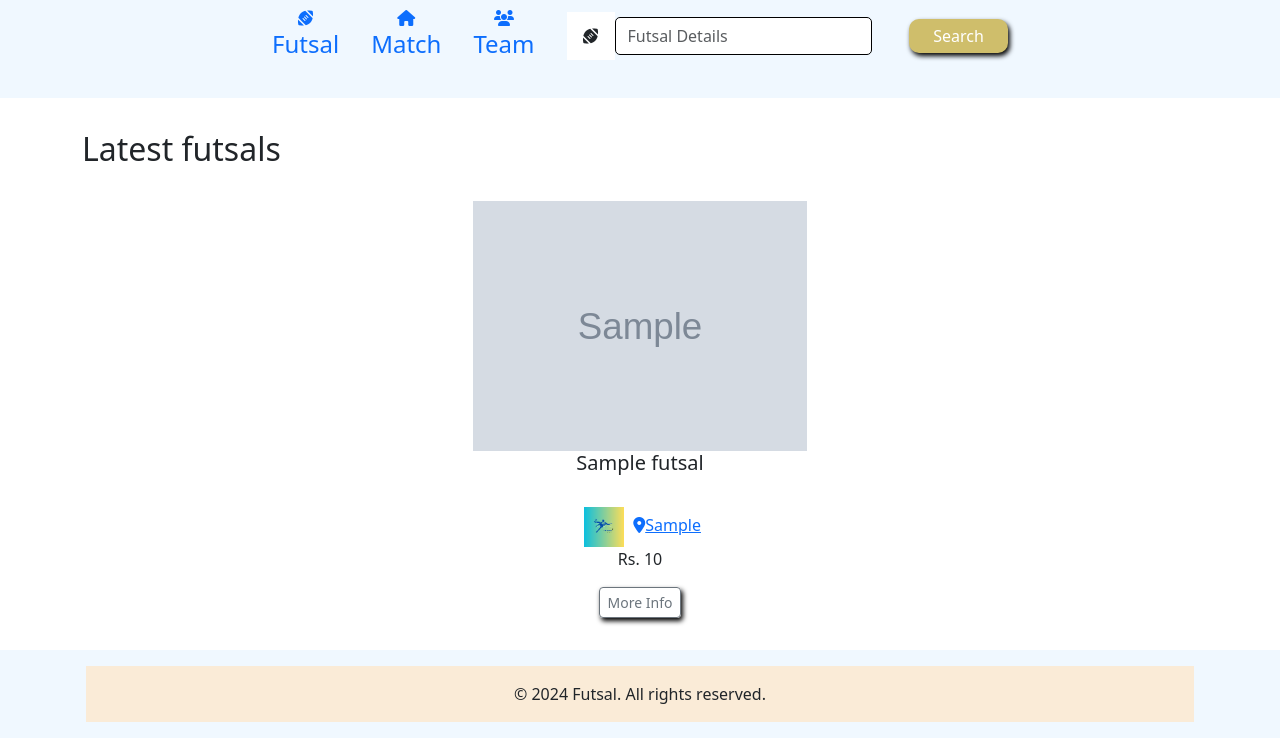
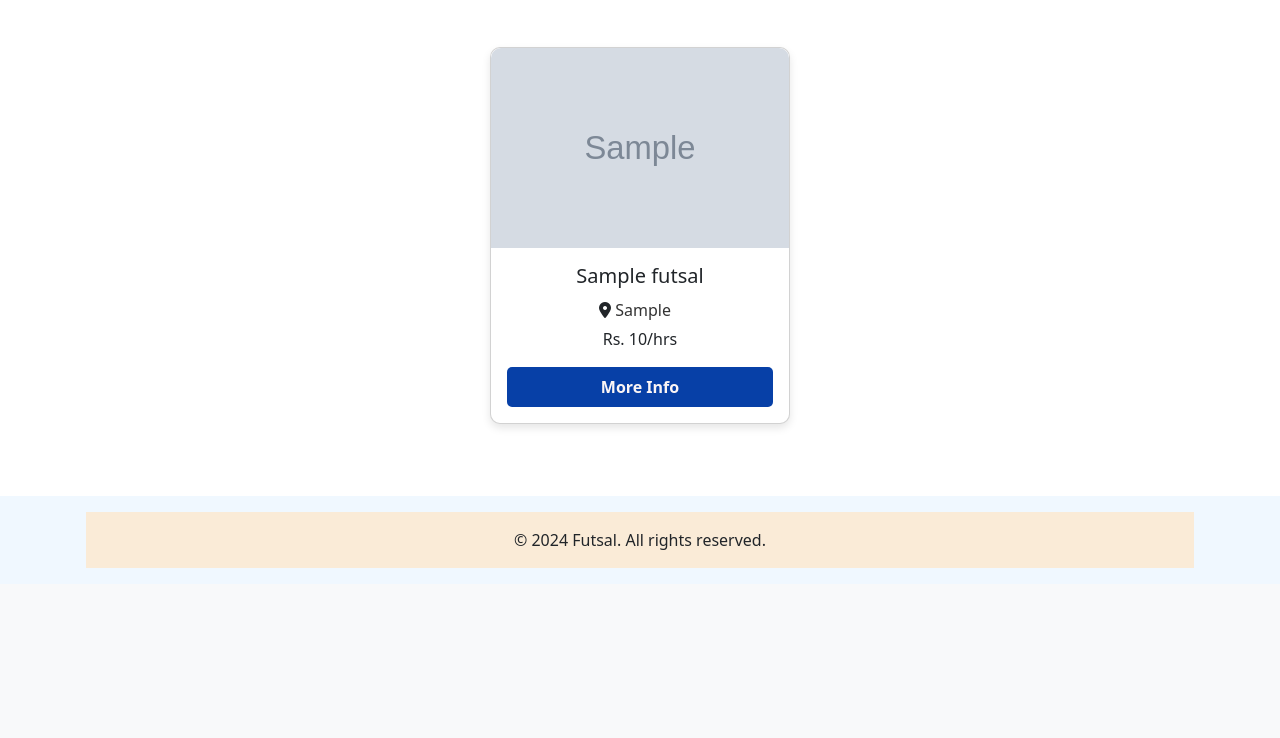
Before and after one commit to bromishbista/FutsalPlays, a Django app: page /futsal/ in a window 1280 px wide. Shown: the part 276-1014 px from the top of the page. After the commit the page ends 844 px from the top, so only its background shows below. Run offline with Django 4.2, Linux system fonts and the light colour scheme; tables that the repository leaves empty hold one stand-in row (values such as "Sample post"); grey boxes marked "Sample" are stand-in pictures; some libraries are stand-ins or nearby versions.

Commit message:
front changing

```diff
--- a/Futsal/settings.py
+++ b/Futsal/settings.py
@@ -51,7 +51,10 @@ INSTALLED_APPS = [
     'allauth.socialaccount.providers.google',
     'groupchat',
     'rest_framework',
-    'khalti'
+    'khalti',
+
+
+
 
 
 ]
--- a/booking/urls.py
+++ b/booking/urls.py
@@ -5,7 +5,7 @@ from . import views
 from django.conf import settings
 from django.conf.urls.static import static
 from django.contrib.auth import views as auth_views
-
+from .views import payment_success
 
 
 
--- a/booking/views.py
+++ b/booking/views.py
@@ -769,6 +769,7 @@ class KhaltiRequestView(View):
         return render(request, "khaltipayment.html", context)
 
 
+
 class KhaltiVerifyView(View):
     def get(self, request, *args, **kwargs):
         token = request.GET.get("token")
--- a/static/css/admin.css
+++ b/static/css/admin.css
@@ -1,6 +1,7 @@
 body {
     background-color: #e4ecf0;
 }
+
 
 @media (min-width: 991.98px) {
     main {
--- a/static/css/style.css
+++ b/static/css/style.css
@@ -93,7 +93,27 @@ header {
 
 
 
-/* sliders */
+
+/* futsal page hover */
+
+.card-button {
+    text-decoration: none;
+    margin-top: 10px;
+    display: flex;
+    justify-content: center;
+    align-items: center;
+    width: 100%;
+    height: 2.5rem;
+    background-color: #0740a7;
+    color: #fbf5f5;
+    border-radius: 5px;
+    font-weight: bold;
+    transition: background-color 0.3s ease;
+}
+
+.card-button:hover {
+    background-color: #6b3928;
+}
 
 
 /* footsal */
@@ -224,6 +244,7 @@ input {
     background-color: aliceblue;
 }
 
+
 .foot-match-content a {
     text-decoration: none;
 }
@@ -242,11 +263,15 @@ input {
     display: flex;
     flex-wrap: wrap;
     justify-content: space-between;
+
 }
 
 .footsal-item {
-    flex: 1 1 250px;
+    /* flex: 1 1 250px; */
     padding: 0 1rem;
+    box-shadow: rgba(0, 0, 0, 0.25) 0px 54px 55px, rgba(0, 0, 0, 0.12) 0px -12px 30px, rgba(0, 0, 0, 0.12) 0px 4px 6px, rgba(0, 0, 0, 0.17) 0px 12px 13px, rgba(0, 0, 0, 0.09) 0px -3px 5px;
+    display: flex;
+    gap: 10px;
 }
 
 .more-info {
--- a/templates/base.html
+++ b/templates/base.html
@@ -11,7 +11,8 @@
     integrity="sha384-T3c6CoIi6uLrA9TneNEoa7RxnatzjcDSCmG1MXxSR1GAsXEV/Dwwykc2MPK8M2HN" crossorigin="anonymous">
 
     <!-- Custom CSS -->
-    <link rel="stylesheet" href="{% static 'star-ratings/css/star-ratings.css' %}">
+    <link rel="stylesheet" href="{% static 'star_ratings/static/star-ratings/css/star-ratings.css' %}">
+
     <link rel="stylesheet" href="{% static 'css/style.css' %}">
     <link rel="stylesheet" href="{% static 'css/book.css' %}">
     <link rel="stylesheet" href="{% static 'boot/css/bootstrap.min.css' %}">
--- a/templates/booking.html
+++ b/templates/booking.html
@@ -9,10 +9,10 @@
                 <h2>Book Futsal Now</h2>
             </div>
             {% for message in messages %}
-            <div class="alert alert-{{ message.tags }}" style="padding: 10px; margin-bottom: 20px; border-radius: 5px;
+            {% comment %} <div class="alert alert-{{ message.tags }}" style="padding: 10px; margin-bottom: 20px; border-radius: 5px;
                 background-color: {% if message.tags == 'success' %}#d4edda; color: #155724;{% else %}#f8d7da; color: #721c24;{% endif %};">
                 {{ message }}
-            </div>
+            </div> {% endcomment %}
             {% endfor %}
             <form action="" class="login-form" method="POST" style="width: 100%;">
                 {% csrf_token %}
--- a/templates/futsal.html
+++ b/templates/futsal.html
@@ -3,7 +3,7 @@
 {% block title %}futsal{% endblock title %}
 {% block body %}
      <!-- sliders -->
-     <section class="foot-search">
+     {% comment %} <section class="foot-search">
         <div class="footsal-section">
             <div class="search-section-form">
                 <div class="search-title">
@@ -11,7 +11,7 @@
                 </div>
             </div>
         </div>
-    </section>
+    </section> {% endcomment %}
     <!-- sliders -->
 
 
@@ -19,8 +19,8 @@
         <div class="footsal-highlight">
             <div class="foot-match-content">
                 <a href="{% url 'futsal'%}">
-                    <i class="fa-solid fa-football "></i>
-                    <h4>Futsal</h4>
+                    <i class="fa-solid fa-futbol fa-xl"></i>
+                     <h4>Futsal</h4>
                 </a>
             </div>
         </div>
@@ -70,22 +70,29 @@
     <section>
         <div class="container latest-footsal">
             <div class="footsal-items">
-                <h2>Latest futsals</h2>
-                <div class="footsal-item-wrapper">
+                <div class="container" style="text-align: center;">
+                    <h2 style="font-weight: bold;">Latest futsal</h2>
+                </div>
+                <div class="futsal-container" style="display: flex; flex-wrap: wrap; justify-content: center; padding: 20px;">
                     {% for futsal in futsals %}
-                    <div class="footsal-item pt-4">
-                        <img src="{{futsal.image.url}}" alt="">
-                        <h5 style="text-align: center;">{{futsal.name}}</h5>
-                        <div class="inner-footsal-items pt-4">
-                            <img src="{% static 'img/logof.png' %}" alt="" style="width: 50px; height: 40px;">
-                            <a href=""><i class="fa-solid fa-location-dot"></i>{{futsal.location}}</a>
-                            <p>Rs. {{futsal.price}}</p>
-                            <a href="{% url 'futsal_detail' pk=futsal.pk %}" class="more-info btn btn-sm btn-outline-secondary">More Info</a>
+                    <div class="card" style="width: 300px; margin: 20px; border-radius: 10px; box-shadow: 0 4px 8px rgba(0, 0, 0, 0.1);">
+                        <div class="card-img-top" style="border-top-left-radius: 10px; border-top-right-radius: 10px; overflow: hidden;">
+                            <img src="{{ futsal.image.url }}" alt="{{ futsal.name }}" style="width: 100%; height: 200px; object-fit: cover;">
+                        </div>
+                        <div class="card-body">
+                            <h5 class="card-title" style="text-align: center; margin-bottom: 10px;">{{ futsal.name }}</h5>
+                            <div class="futsal-info" style="text-align: center;">
+                                {% comment %} <img src="{% static 'img/logof.png' %}" alt="Location Icon" style="width: 20px; height: 20px; margin-right: 5px;"> {% endcomment %}<i class="fa-solid fa-location-dot"></i>
+                                <span style="text-decoration: none; color: #333; margin-right: 10px;">{{ futsal.location }}</span>
+                                <p style="margin-top: 5px;">Rs. {{ futsal.price }}/hrs</p>
+                            </div>
+                            <a href="{% url 'futsal_detail' pk=futsal.pk %}" class="card-button">More Info</a>
                         </div>
                     </div>
                     {% endfor %}
                 </div>
-            </div>
+
+
         </div>
 
     </section>
--- a/user_acc/urls.py
+++ b/user_acc/urls.py
@@ -109,6 +109,7 @@ path('contact/', ContactFormView.as_view(), name='contact'),
     path('contact/<int:pk>/delete/', views.contact_delete, name='contact_delete'),
 
 
+
 ]
 if settings.DEBUG:
     urlpatterns += static(settings.MEDIA_URL, document_root=settings.MEDIA_ROOT)
```
Also changed, not shown: templates/futsal_detail.html (+43 -25 lines), templates/khaltipayment.html (+23 -4 lines), media/img/FAB.jpg (added), static/img/Chat.png (added), user_acc/views.py (line endings or trailing spaces).
